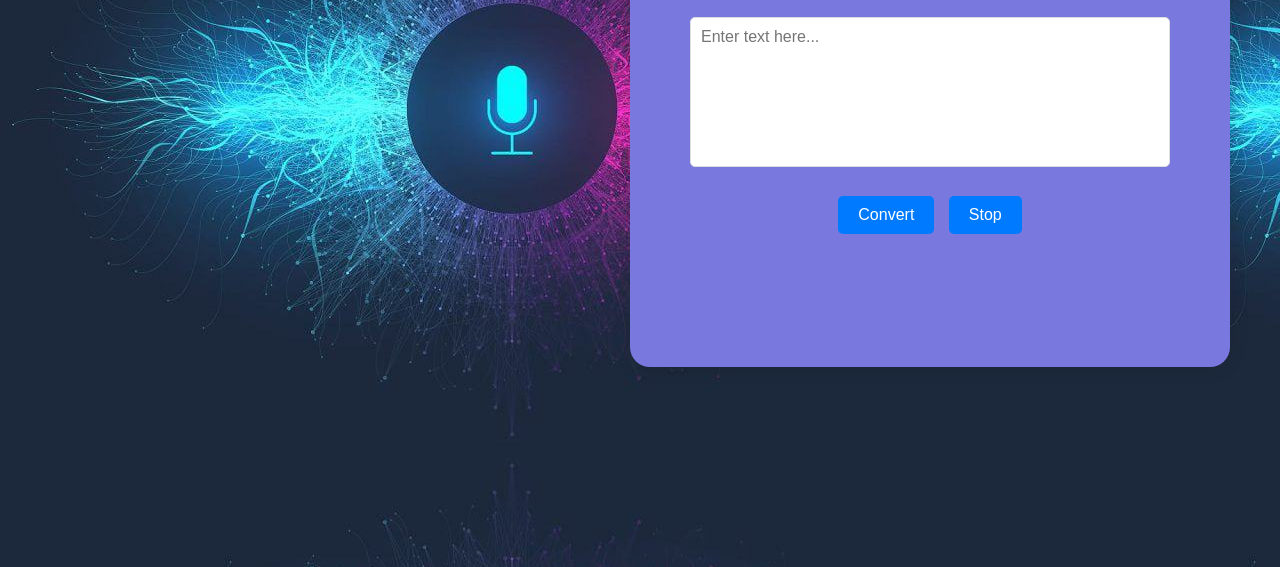
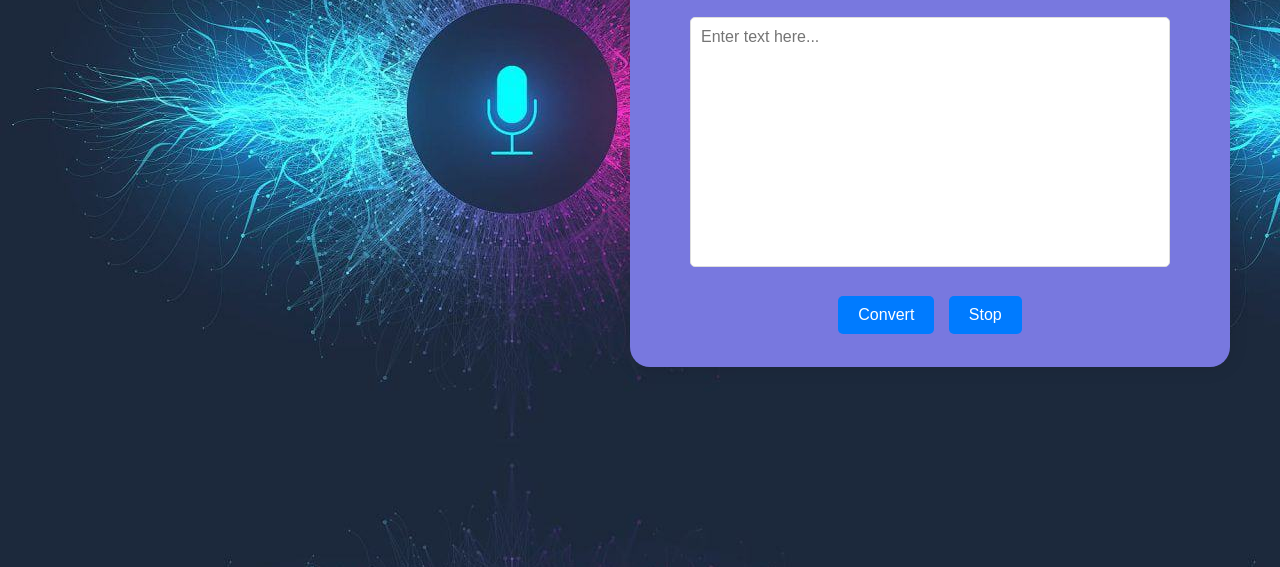
Before and after one commit to Amina-codemaker3747/text-to-speech-Converter, a plain HTML site: page text-to-speech-converter/index.html in a window 1280 px wide. Shown: the part 233-800 px from the top of the page. Drawn offline with Linux system fonts and the light colour scheme.

Commit message:
Update style.css

```diff
--- a/text-to-speech-converter/style.css
+++ b/text-to-speech-converter/style.css
@@ -76,9 +76,8 @@ h1 {
 
 textarea {
     width: 100%;
-    height: 200px;
+    height: 250px;
     width: calc(100% - 40px);
-    height: 150px;
     margin-bottom: 20px;
     padding: 10px;
     border: 1px solid #ddd;
```
